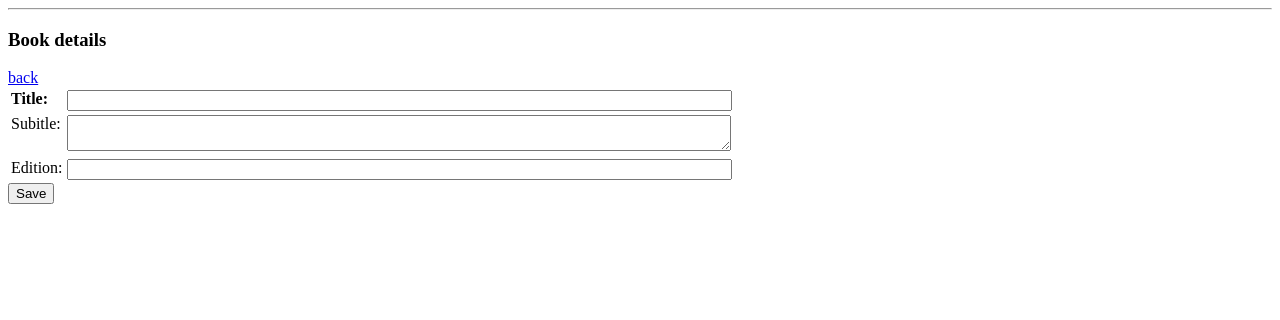
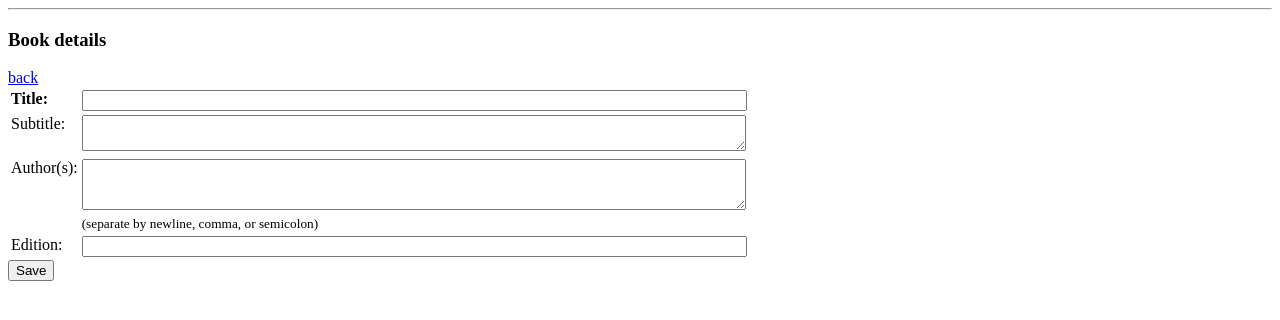
Before and after one commit to dheller1/shelf, a Flask app: template shelf/wsgi/templates/edit.html in a window 1280 px wide. Shown: the part 26-346 px from the top of the page. Run offline with Flask 2, Linux system fonts and the light colour scheme; the template is opened without the code that fills it, so the values that code supplies are empty; parts of the project's set-up code (start-up, migrations or seed data) failed here and were passed over.

Commit message:
Use svg icon, allow to edit authors, add missing file template, choose better default title for books based on the filename (relevant if the ISBN cannot be determined)

```diff
--- a/shelf/wsgi/app.py
+++ b/shelf/wsgi/app.py
@@ -1,7 +1,7 @@
 import os
 from flask import Flask, send_file, redirect, render_template, request, url_for
 
-from shelf.db import db
+from shelf.db import db, Author
 
 from . import commands
 from shelf.db.book import Book
@@ -57,10 +57,16 @@ def do_save():
         t = request.form['title']
         st = request.form['subtitle']
         ed = request.form['edition']
+        author_str = request.form['authors']
 
+        author_str = author_str.replace(',', '\n')
+        author_str = author_str.replace(';', '\n')
+        authors = [a.strip() for a in author_str.split('\n')]
+        print(authors)
         book.title = t
         book.subtitle = st
         book.edition = ed
+        book.authors = [Author.get_or_create(name) for name in authors if name != '']
 
         db.session.add(book)
         db.session.commit()
--- a/shelf/wsgi/templates/edit.html
+++ b/shelf/wsgi/templates/edit.html
@@ -12,8 +12,14 @@
 			<td><input type="text" name="title" size="80" value="{{ book.title}}" /></td>
 		</tr>
 		<tr>
-			<td valign="top">Subitle:</td>
+			<td valign="top">Subtitle:</td>
 			<td><textarea name="subtitle" rows="2" cols="80">{{ book.subtitle }}</textarea></td>
+		</tr>
+		<tr>
+			<td valign="top">Author(s):</td>
+			<td><textarea name="authors" rows="3" cols="80">{% for author in book.authors %}{{author.name}}
+{% endfor %}</textarea><br />
+			<small>(separate by newline, comma, or semicolon)</small></td>
 		</tr>
 		<tr>
 			<td valign="top">Edition:</td>
--- a/shelf/wsgi/templates/list.html
+++ b/shelf/wsgi/templates/list.html
@@ -17,7 +17,7 @@
 					<td rowspan="2" align="center">
 						{% if book.is_file_available %}
 						<a href="{{ url_for('view_file', book_id=book.id) }}" >
-							<img src="{{ url_for('static', filename='pdf_icon_24.png') }}" height="24" />
+							<img src="{{ url_for('static', filename='pdf_icon.svg') }}" height="24" />
 						</a>
 						{% endif %}
 					</td>
```
Also changed, not shown: shelf/db/author.py (+10 -0 lines), shelf/wsgi/commands.py (+4 -16 lines), shelf/wsgi/templates/missing_file.html (added, +12 -0 lines), shelf/wsgi/static/pdf_icon.svg (added).
